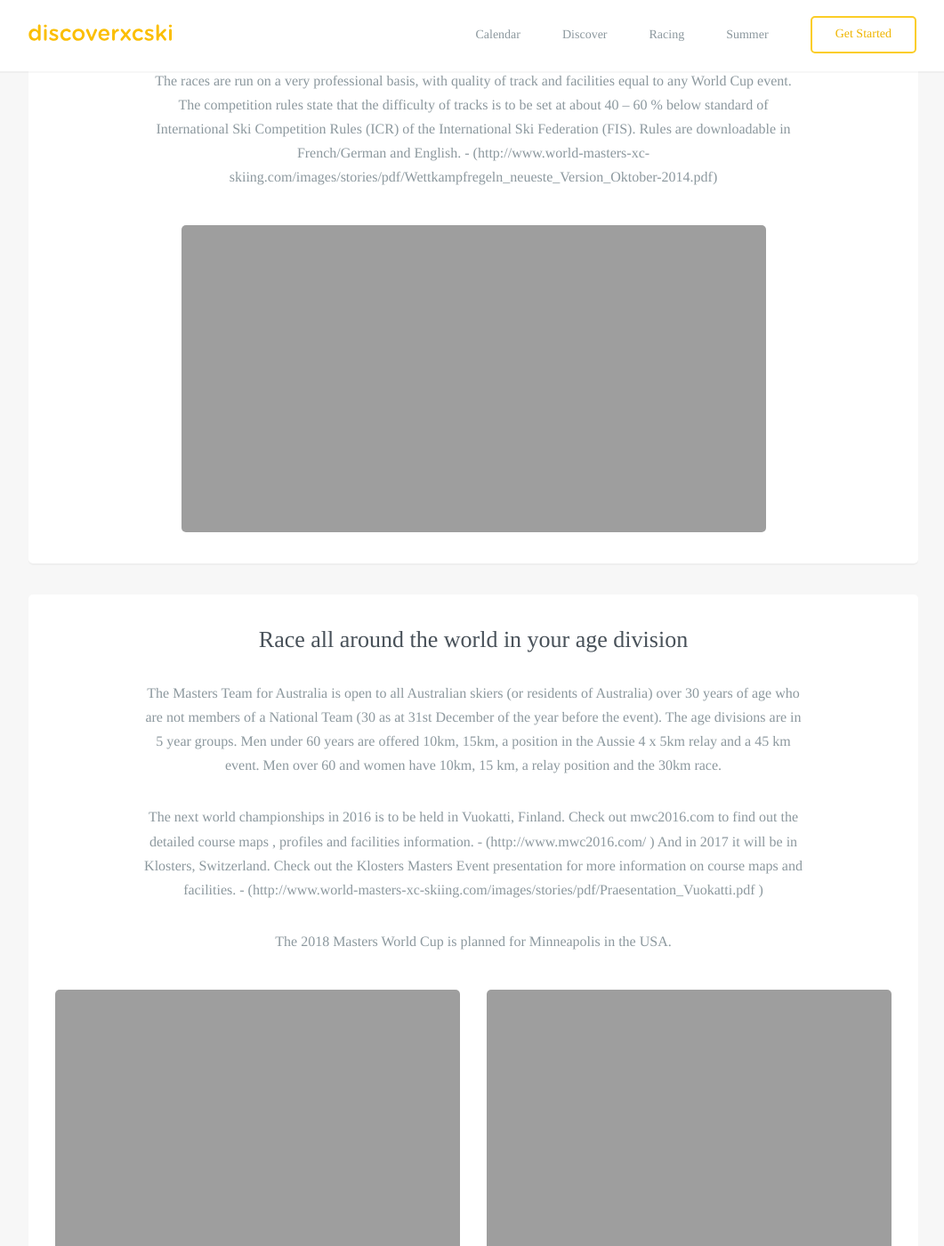
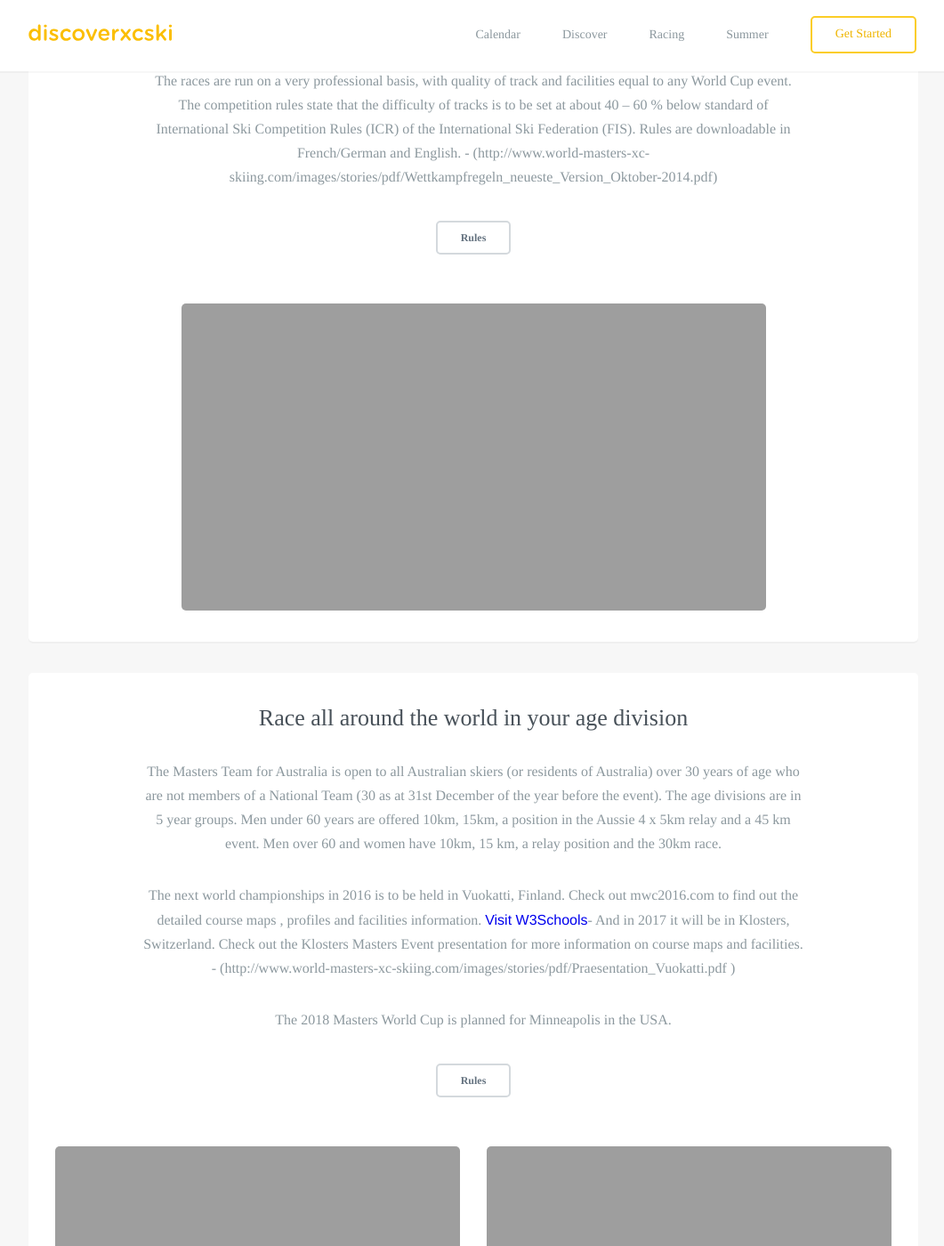
Before and after one commit to robcatto/robcatto.github.io, a Jekyll site: the page built from racing/world-masters/index.html, in a window 1280 px wide and 1400 px high, scrolled down 1042 px. Shown: the whole window at 89% size, without its empty margins (108-1169 px from the left). Built offline with Jekyll 4.4.1, drawn with Linux system fonts in a browser that asks for light colours; some web fonts are replaced; Markdown is read by kramdown in place of the engine named in the settings.

Commit message:
Update index.html

```diff
--- a/racing/world-masters/index.html
+++ b/racing/world-masters/index.html
@@ -65,6 +65,7 @@ layout: default
                    <p>The races are run on a very professional basis, with quality of track and facilities equal to any World Cup event.  The competition rules state that the difficulty of tracks is to be set at about 40 – 60 % below standard of International Ski Competition Rules (ICR) of the International Ski Federation (FIS).  Rules are downloadable in French/German and English. - (http://www.world-masters-xc-skiing.com/images/stories/pdf/Wettkampfregeln_neueste_Version_Oktober-2014.pdf)
 
                     </p>
+                      <a class="button small dark" href="http://www.world-masters-xc-skiing.com/images/stories/pdf/Wettkampfregeln_neueste_Version_Oktober-2014.pdf" data-featurette="analytics-click-event" data-event-category="button" data-event-action="M: Clicked Design an iOS Game" data-event-label="Source: Homepage Alt" id="featurette-35">Rules</a>
                     <div class="one">
                 <div class="onelarge centered" style="
                 background-image: url(http://www.discoverxcski.com/images/world-masters-indoor.JPG);
@@ -79,13 +80,15 @@ layout: default
                 <h3>Race all around the world in your age division</h3>
                 <p>
                     The Masters Team for Australia is open to all Australian skiers (or residents of Australia) over 30 years of age who are not members of a National Team (30 as at 31st December of the year before the event). The age divisions are in 5 year groups.  Men under 60 years are offered 10km, 15km, a position in the Aussie 4 x 5km relay and a 45 km event.  Men over 60 and women have 10km, 15 km, a relay position and the 30km race.
-                <p>The next world championships in 2016 is to be held in Vuokatti, Finland. Check out mwc2016.com to find out the detailed course maps , profiles and facilities information.  -  (http://www.mwc2016.com/  )
+                <p>The next world championships in 2016 is to be held in Vuokatti, Finland. Check out mwc2016.com to find out the detailed course maps , profiles and facilities information.  <a href="http://www.mwc2016.com">Visit W3Schools</a>-
 
 And in 2017 it will be in Klosters, Switzerland. Check out the Klosters Masters Event presentation for more information on course maps and facilities. -
 (http://www.world-masters-xc-skiing.com/images/stories/pdf/Praesentation_Vuokatti.pdf  )
 <p>The 2018 Masters World Cup is planned for Minneapolis in the USA.
 
                 </p>
+
+                  <a class="button small dark" href="http://www.world-masters-xc-skiing.com/images/stories/pdf/Praesentation_Vuokatti.pdf" data-featurette="analytics-click-event" data-event-category="button" data-event-action="M: Clicked Design an iOS Game" data-event-label="Source: Homepage Alt" id="featurette-35">Rules</a>
                 <div class="row">
 
 
```
